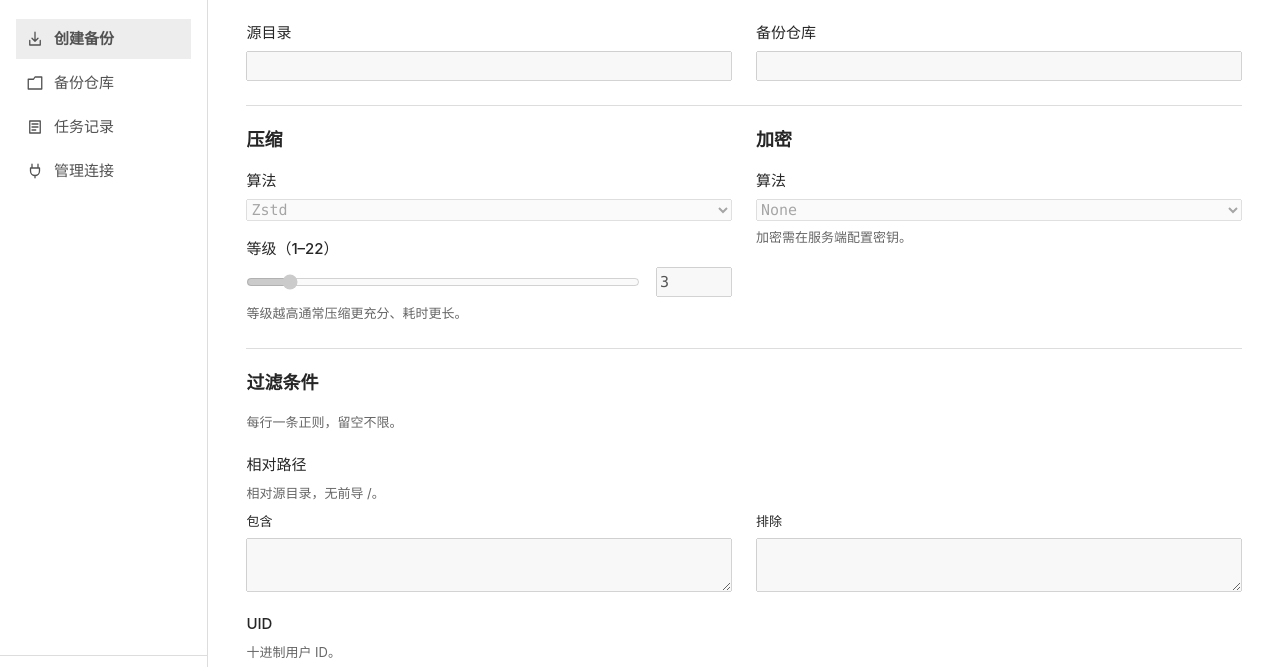
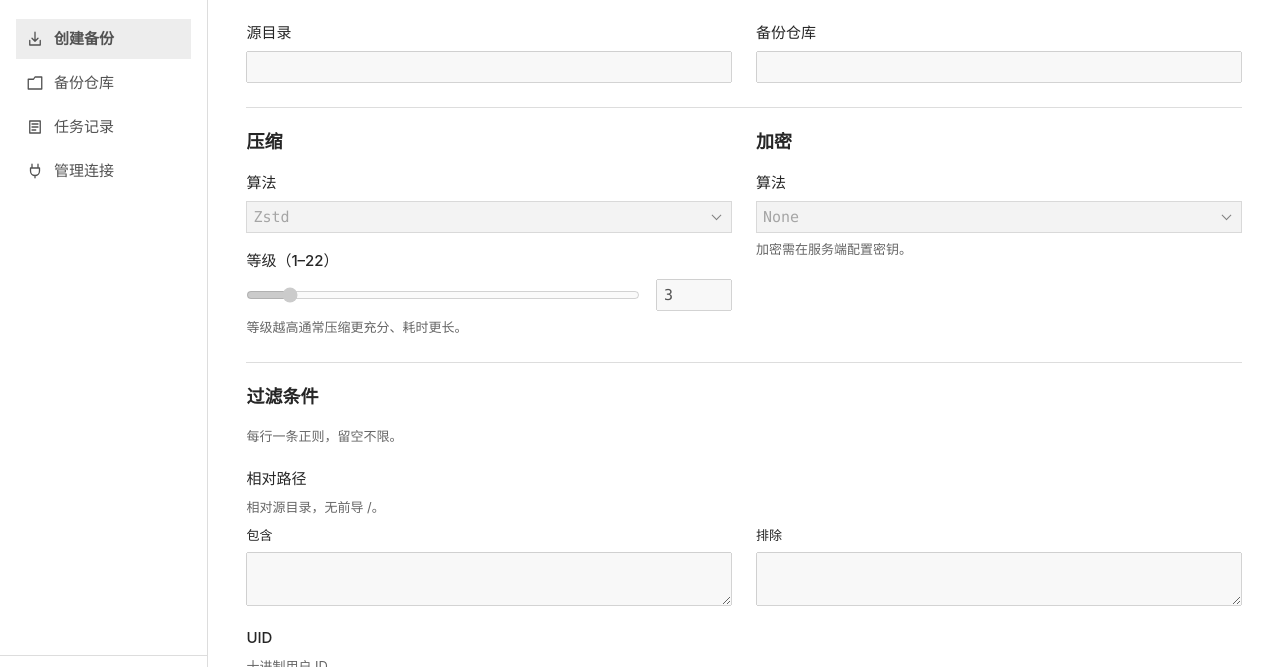
Before and after one commit to qi7876/software-development-exp, a website: page web/index.html in a window 1280 px wide. Shown: the part 75-742 px from the top of the page. Drawn offline with Linux system fonts and the light colour scheme; files that its build step writes are made by us from their sources; files whose address does not match are found by name.

Commit message:
web: match select and input sizes with inset dropdown arrows

```diff
--- a/web/index.html
+++ b/web/index.html
@@ -130,11 +130,13 @@
                     class="compression-parameters"
                   >
                     <label for="compression-algorithm">算法</label>
+                    <div class="select-control">
                       <select id="compression-algorithm">
                         <option value="none">None</option>
                         <option value="zstd" selected>Zstd</option>
                         <option value="lz77">LZ77（自实现）</option>
                       </select>
+                    </div>
                   </div>
                   <fieldset
                     id="compression-level-fields"
@@ -212,6 +214,7 @@
                 >
                   <h2 id="encryption-title">加密</h2>
                   <label for="encryption-algorithm">算法</label>
+                  <div class="select-control">
                     <select
                       id="encryption-algorithm"
                       aria-describedby="encryption-help"
@@ -225,11 +228,14 @@
                         XChaCha20-Poly1305
                       </option>
                     </select>
+                  </div>
                   <div id="encryption-key-field" hidden>
                     <label for="encryption-key">加密密钥</label>
+                    <div class="select-control">
                       <select id="encryption-key" disabled>
                         <option value="">选择服务端密钥</option>
                       </select>
+                    </div>
                   </div>
                   <p id="encryption-help" class="field-help">
                     加密需在服务端配置密钥。
--- a/web/styles.css
+++ b/web/styles.css
@@ -67,6 +67,34 @@ textarea {
   min-width: 0;
   font-family: ui-monospace, SFMono-Regular, Menlo, Consolas, monospace;
   font-size: 1rem;
+}
+input:not([type="range"]),
+select {
+  height: 32px;
+  padding-inline: 6px;
+}
+.select-control {
+  position: relative;
+  min-width: 0;
+}
+.select-control select {
+  appearance: none;
+  padding-right: 32px;
+}
+.select-control::after {
+  content: "";
+  position: absolute;
+  right: 12px;
+  top: 50%;
+  width: 6px;
+  height: 6px;
+  border-right: 1px solid currentColor;
+  border-bottom: 1px solid currentColor;
+  transform: translateY(-75%) rotate(45deg);
+  pointer-events: none;
+}
+.select-control:has(select:disabled) {
+  color: GrayText;
 }
 label {
   display: block;
```
Also changed, not shown: README.md. Lines whose indentation alone changed are shown as unchanged.
